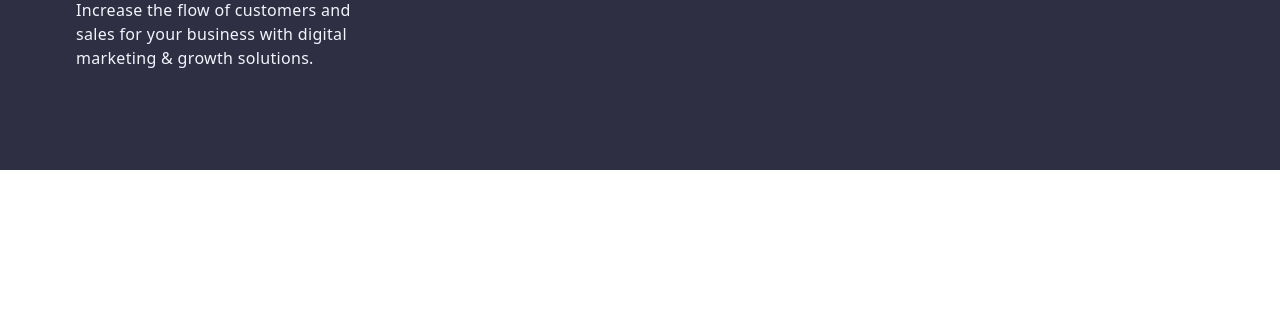
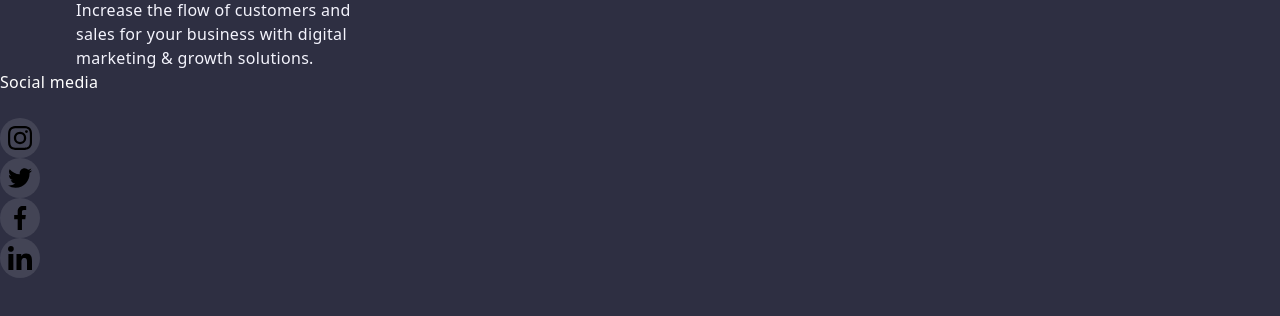
Before and after one commit to HelenaPro/goit-markup-hw-04, a plain HTML site: page portfolio.html in a window 1280 px wide. Shown: the part 1892-2208 px from the top of the page. Before the commit the page ends 2062 px from the top, so only its background shows below. Drawn offline with nearby package versions, Linux system fonts and the light colour scheme.

Commit message:
update portfolio.html

```diff
--- a/portfolio.html
+++ b/portfolio.html
@@ -151,6 +151,41 @@
         <a class="logo link logo-footer" href="./index.html">Web<span class="footer-studio link">Studio</span></a>
         <p class="text-footer">Increase the flow of customers and <br> sales for your business with digital <br> marketing & growth solutions.</p>
         </div>
+
+        <div class="social-media">
+            <h2 class="social-title">Social media</h2>
+            <ul class="footer-list list">
+                <li class="footer-item">
+                    <a class="footer-social-link link" href="">
+                        <svg class="footer-icon">
+                            <use href="./images/icons.svg.svg#icon-instagram"></use>
+                        </svg>
+                    </a>
+                </li>
+                <li class="footer-item">
+                    <a class="footer-social-link link" href="">
+                        <svg class="footer-icon">
+                            <use href="./images/icons.svg.svg#icon-twitter"></use>
+                        </svg>
+                    </a>
+                </li>
+                <li class="footer-item">
+                    <a class="footer-social-link link" href="">
+                        <svg class="footer-icon">
+                            <use href="./images/icons.svg.svg#icon-facebook"></use>
+                        </svg>
+                    </a>
+                </li>
+                <li class="footer-item">
+                    <a class="footer-social-link link" href="">
+                        <svg class="footer-icon">
+                            <use href="./images/icons.svg.svg#icon-linkedin"></use>
+                        </svg>
+                    </a>
+                </li>
+            </ul>
+            </div>
+        </div>
     </footer>
 </body>
 </html>
```
